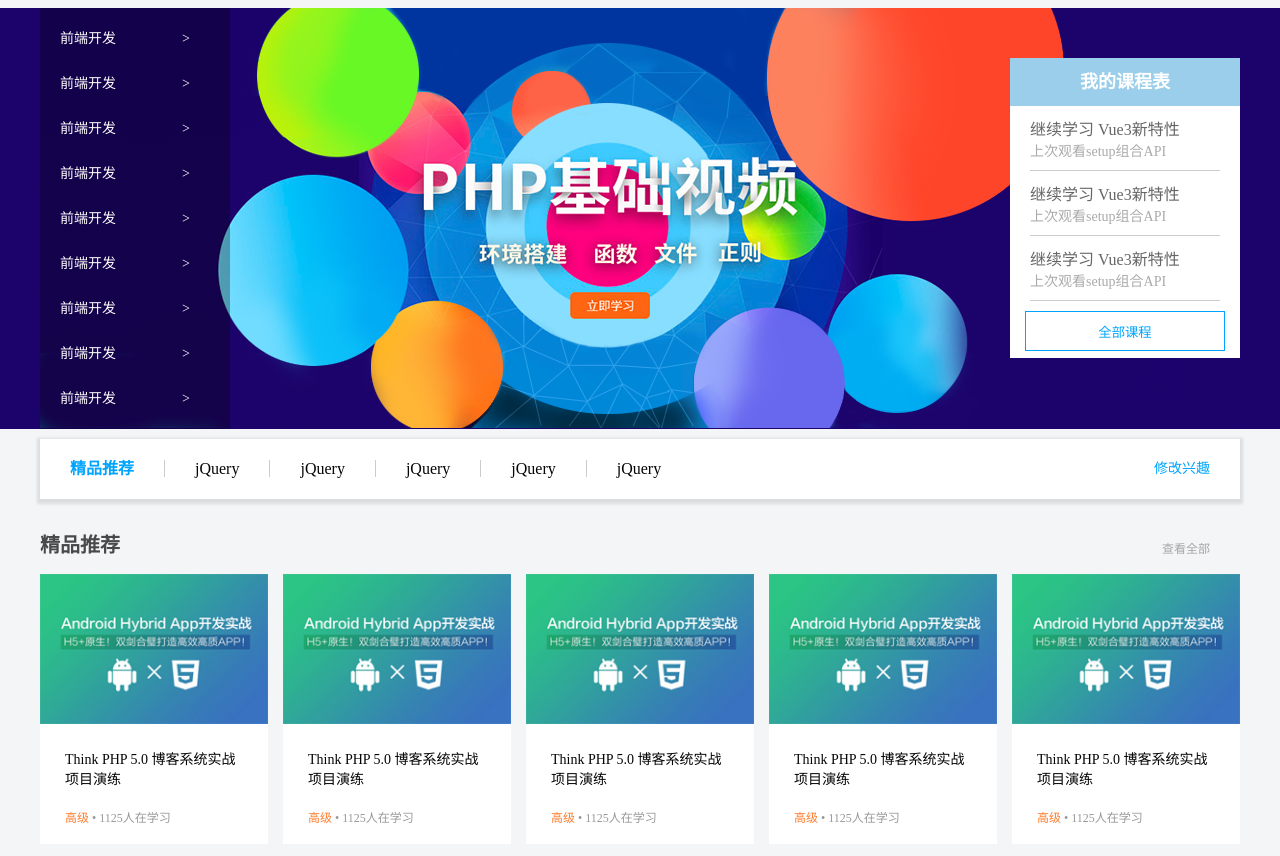
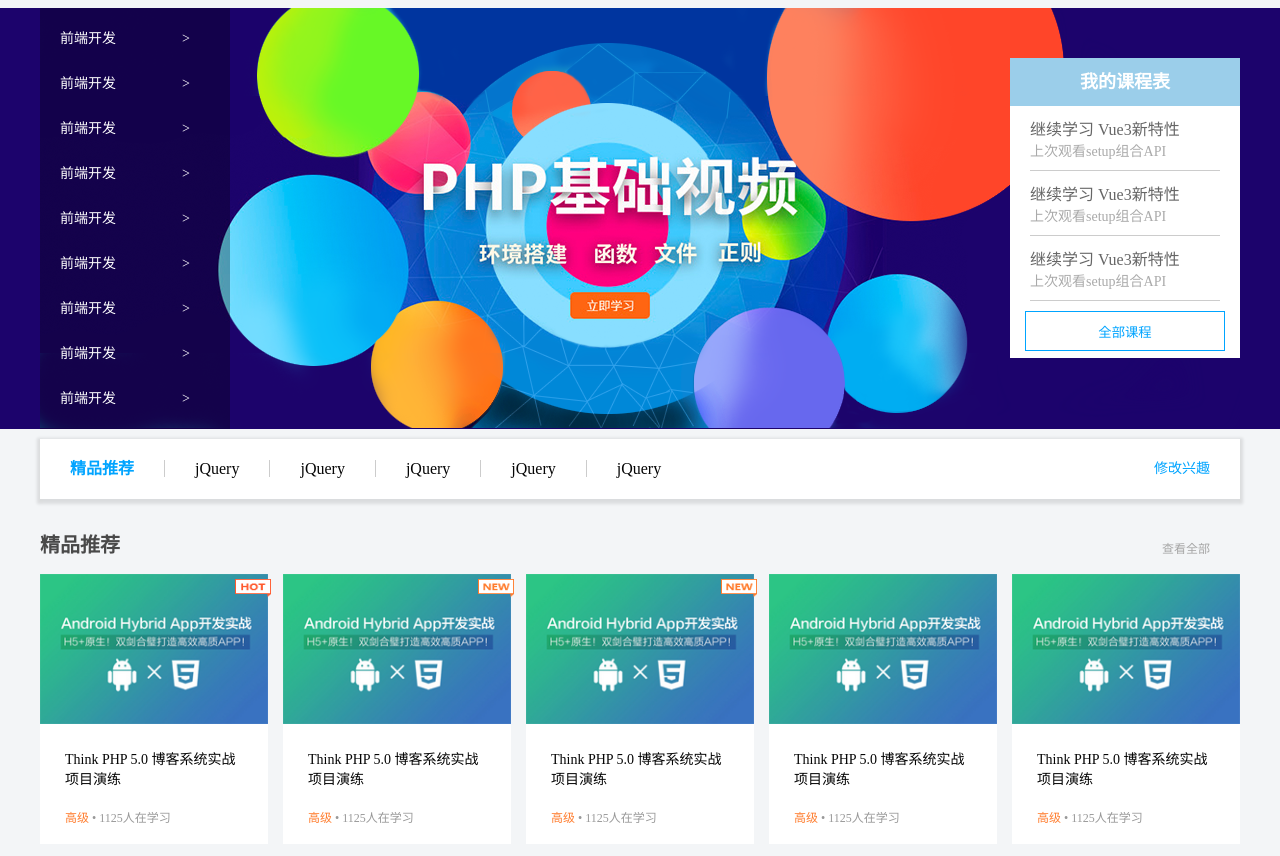
Before and after one commit to humeng1010/HTML5-CSS3, a plain HTML site: page CSS/CSS案例/study-example/index.html in a window 1280 px wide. Shown: the part 94-950 px from the top of the page. Drawn offline with Linux system fonts and the light colour scheme.

Commit message:
使用子绝父相定位完成案例hot标签

```diff
--- a/CSS/CSS案例/study-example/index.html
+++ b/CSS/CSS案例/study-example/index.html
@@ -85,15 +85,21 @@
         </div>
         <div class="box-bd">
             <ul>
-                <li><img src="./images/pic.png" alt="">
+                <li>
+                    <img src="./images/hot.png" alt="" class="hot">
+                    <img src="./images/pic.png" alt="">
                     <h4>Think PHP 5.0 博客系统实战项目演练 </h4>
                     <div class="info"><span>高级</span> • 1125人在学习</div>
                 </li>
-                <li><img src="./images/pic.png" alt="">
+                <li>
+                    <img src="./images/pic.png" alt="">
+                    <img src="./images/new.png" alt="" class="hot">
                     <h4>Think PHP 5.0 博客系统实战项目演练 </h4>
                     <div class="info"><span>高级</span> • 1125人在学习</div>
                 </li>
-                <li><img src="./images/pic.png" alt="">
+                <li>
+                    <img src="./images/pic.png" alt="">
+                    <img src="./images/new.png" alt="" class="hot">
                     <h4>Think PHP 5.0 博客系统实战项目演练 </h4>
                     <div class="info"><span>高级</span> • 1125人在学习</div>
                 </li>
--- a/CSS/CSS案例/study-example/style.css
+++ b/CSS/CSS案例/study-example/style.css
@@ -289,6 +289,7 @@ a {
 }
 
 .box .box-bd ul li {
+    position: relative;
     float: left;
     width: 228px;
     height: 270px;
@@ -299,6 +300,14 @@ a {
 
 .box .box-bd ul li img {
     width: 100%;
+}
+
+.box .box-bd ul li .hot {
+    position: absolute;
+    top: 5px;
+    right: -3px;
+    width: 36px;
+    height: 18px;
 }
 
 .box .box-bd ul li h4 {
```
Also changed, not shown: CSS/CSS案例/study-example/images/hot.png (added), CSS/CSS案例/study-example/images/new.png (added).
